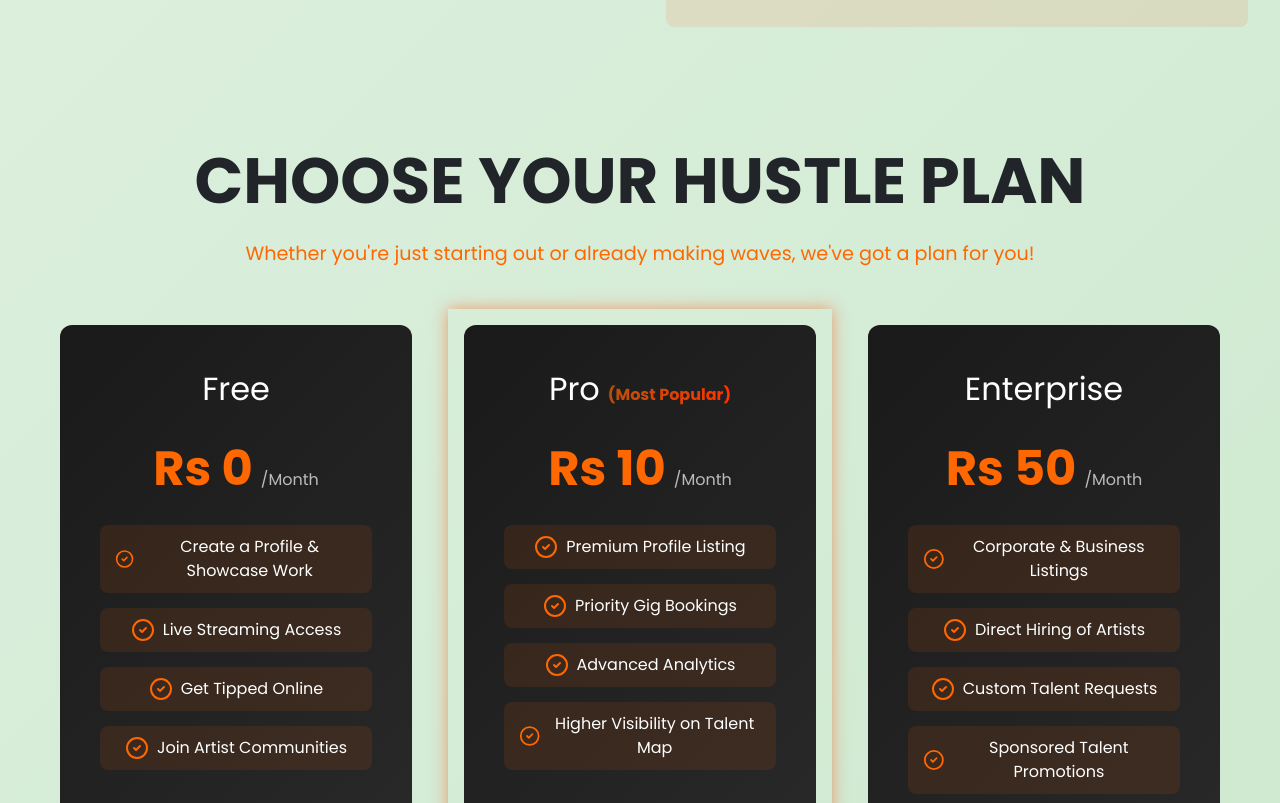
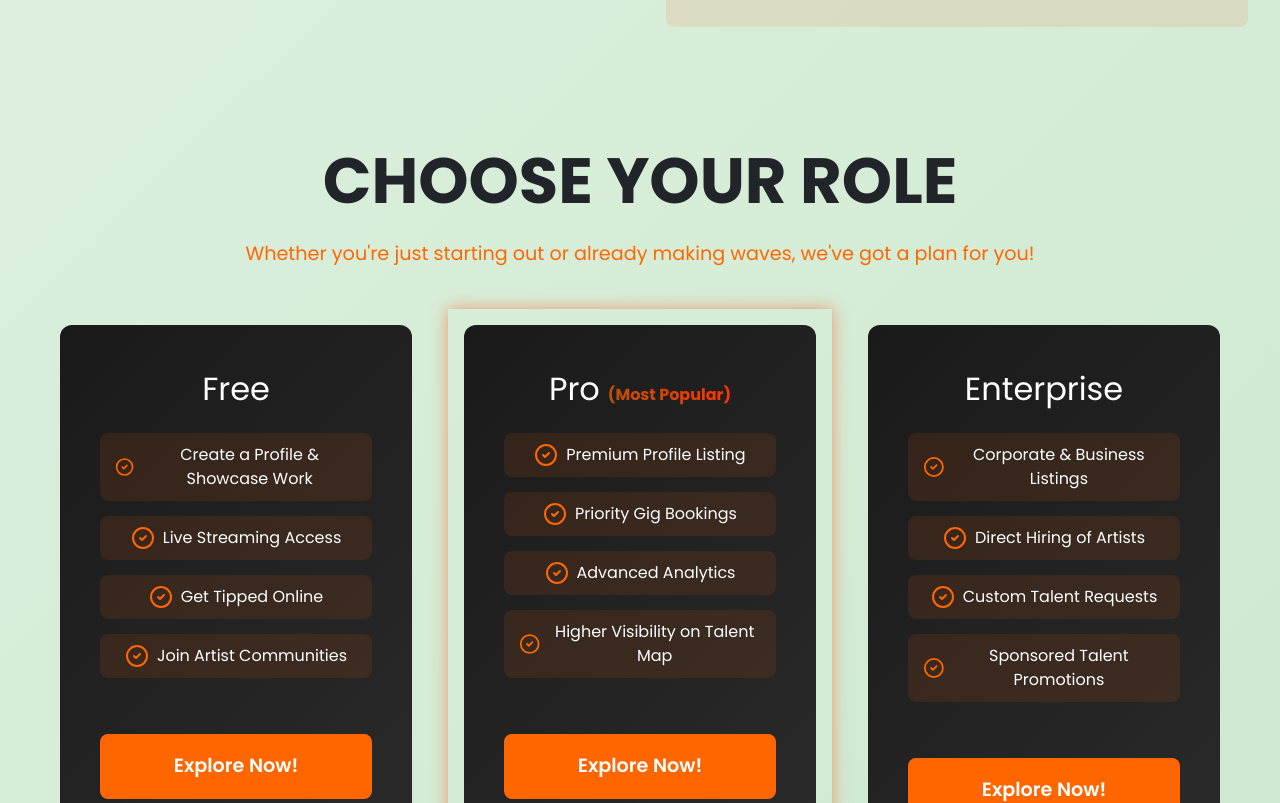
Before and after one commit to manasi584/ActionVerse, a React (Vite) app in the folder frontend/: page / in a window 1280 px wide. Shown: the part 2040-2843 px from the top of the page. Built offline with nearby package versions, Linux system fonts and the light colour scheme; no server answers.

Commit message:
Update Pricing.jsx

```diff
--- a/frontend/src/components/Pricing/Pricing.jsx
+++ b/frontend/src/components/Pricing/Pricing.jsx
@@ -5,7 +5,7 @@ import "./Pricing.css";
 const Pricing = () => {
   return (
     <div className="pricing-section">
-      <h2 className="pricing-heading">Choose Your <span className="text-orange-500">Hustle Plan</span></h2>
+      <h2 className="pricing-heading">Choose Your <span className="text-orange-500">Role</span></h2>
       <p className="pricing-subheading">
         Whether you're just starting out or already making waves, we've got a plan for you!
       </p>
@@ -19,10 +19,10 @@ const Pricing = () => {
                   <span className="popular-badge">(Most Popular)</span>
                 )}
               </p>
-              <p className="plan-price-wrapper">
+              {/* <p className="plan-price-wrapper">
                 <span className="plan-price">{option.price}</span>
                 <span className="plan-duration">/Month</span>
-              </p>
+              </p> */}
               <ul className="features-list">
                 {option.features.map((feature, index) => (
                   <li key={index} className="feature-item">
@@ -32,7 +32,7 @@ const Pricing = () => {
                 ))}
               </ul>
               <a href="#" className="subscribe-button">
-                Subscribe Now
+              Explore Now!
               </a>
             </div>
           </div>
```
